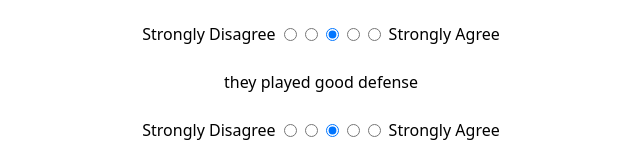
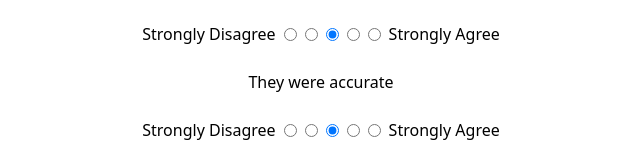
Before and after one commit to FRCTeam834/scouTech26, a SvelteKit app: page / in a window 1280 px wide. Shown: the part 962-1122 px from the top of the page, without its empty margins (319-959 px from the left). Built offline with nearby package versions, Linux system fonts and the light colour scheme; no server answers.

Commit message:
fixed naming

```diff
--- a/src/routes/+page.svelte
+++ b/src/routes/+page.svelte
@@ -148,7 +148,7 @@
 
     {#each [
       { label: "They played good defense", bind: defense, name: "defense" },
-      { label: "they played good defense", bind: shoot, name: "shoot" },
+      { label: "They were accurate", bind: shoot, name: "shoot" },
       { label: "they evaded other defenders well", bind: evade, name: "evade" },
       { label: "they picked up balls efficiently", bind: pickup, name: "pickup" }
     ] as item}
```
